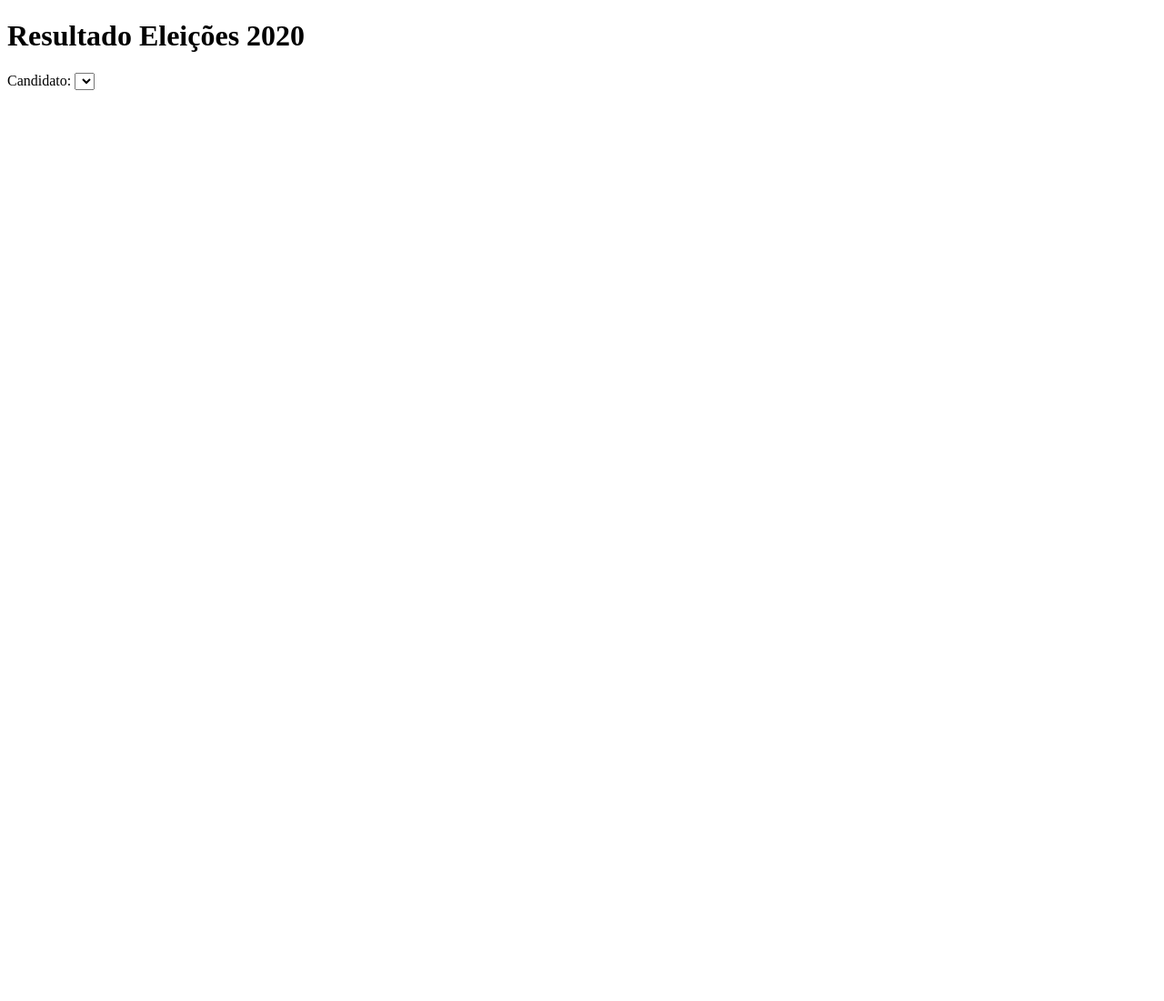
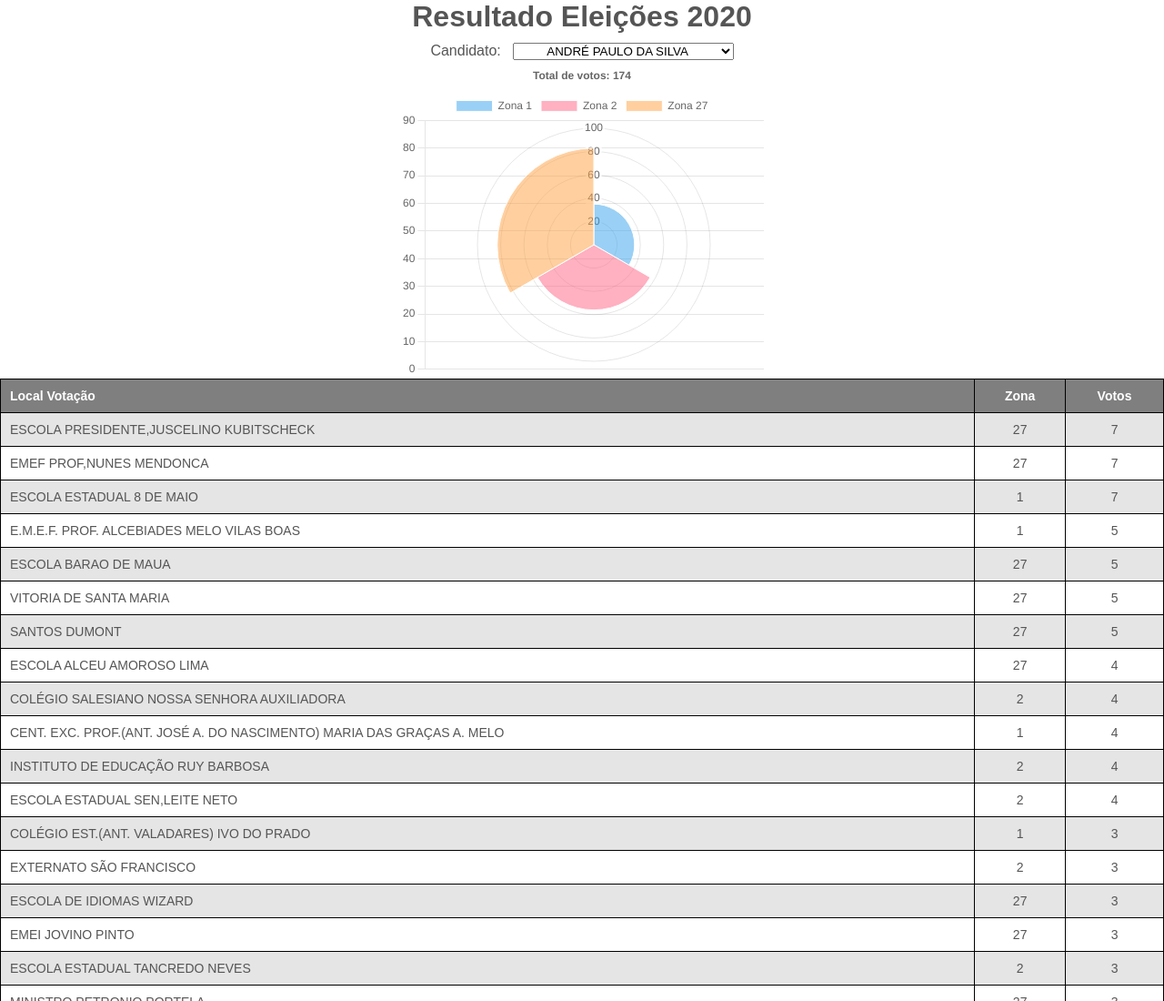
Before and after one commit to delpantheone/votacao2020-aracaju, a plain HTML site: page index.html in a window 1280 px wide. Shown: the top 1100 px of the page at 91% size. Before the commit the page ends 800 px from the top, so only its background shows below. Drawn offline with nearby package versions, Linux system fonts and the light colour scheme; the site is published under a folder, as on GitHub Pages, so addresses that start at the root find nothing.

Commit message:
Update index.html

```diff
--- a/index.html
+++ b/index.html
@@ -4,7 +4,7 @@
     <meta charset="UTF-8" />
     <meta name="viewport" content="width=device-width, initial-scale=1" />
     <title>Eleições 2020</title>
-    <link href="/css/style.css" rel="stylesheet" />
+    <link href="./css/style.css" rel="stylesheet" />
   </head>
 
   <body>
@@ -31,6 +31,6 @@
 
     <script src="https://cdn.jsdelivr.net/npm/chart.js"></script>
 
-    <script src="/js/index.js"></script>
+    <script src="./js/index.js"></script>
   </body>
 </html>
```
